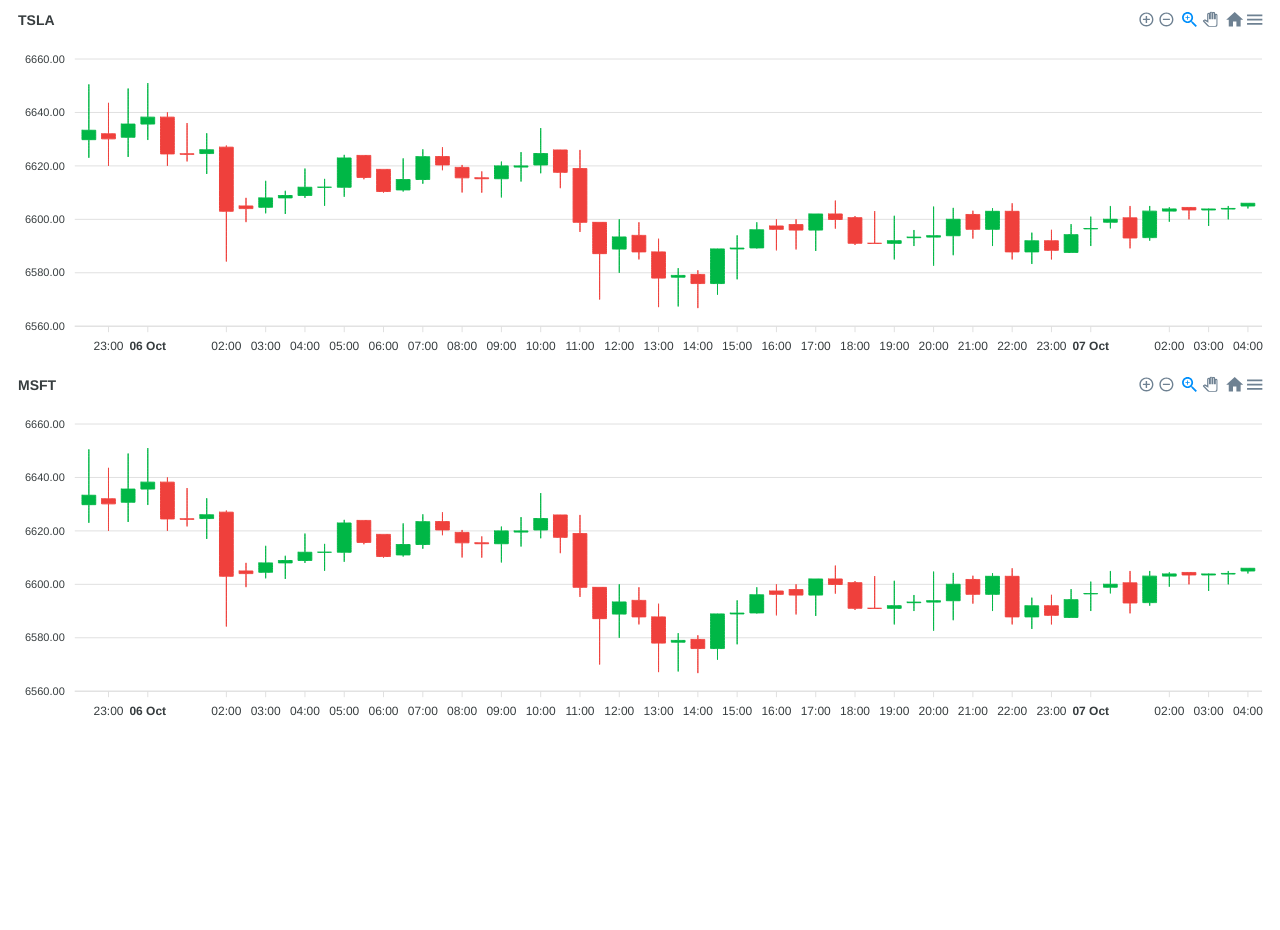
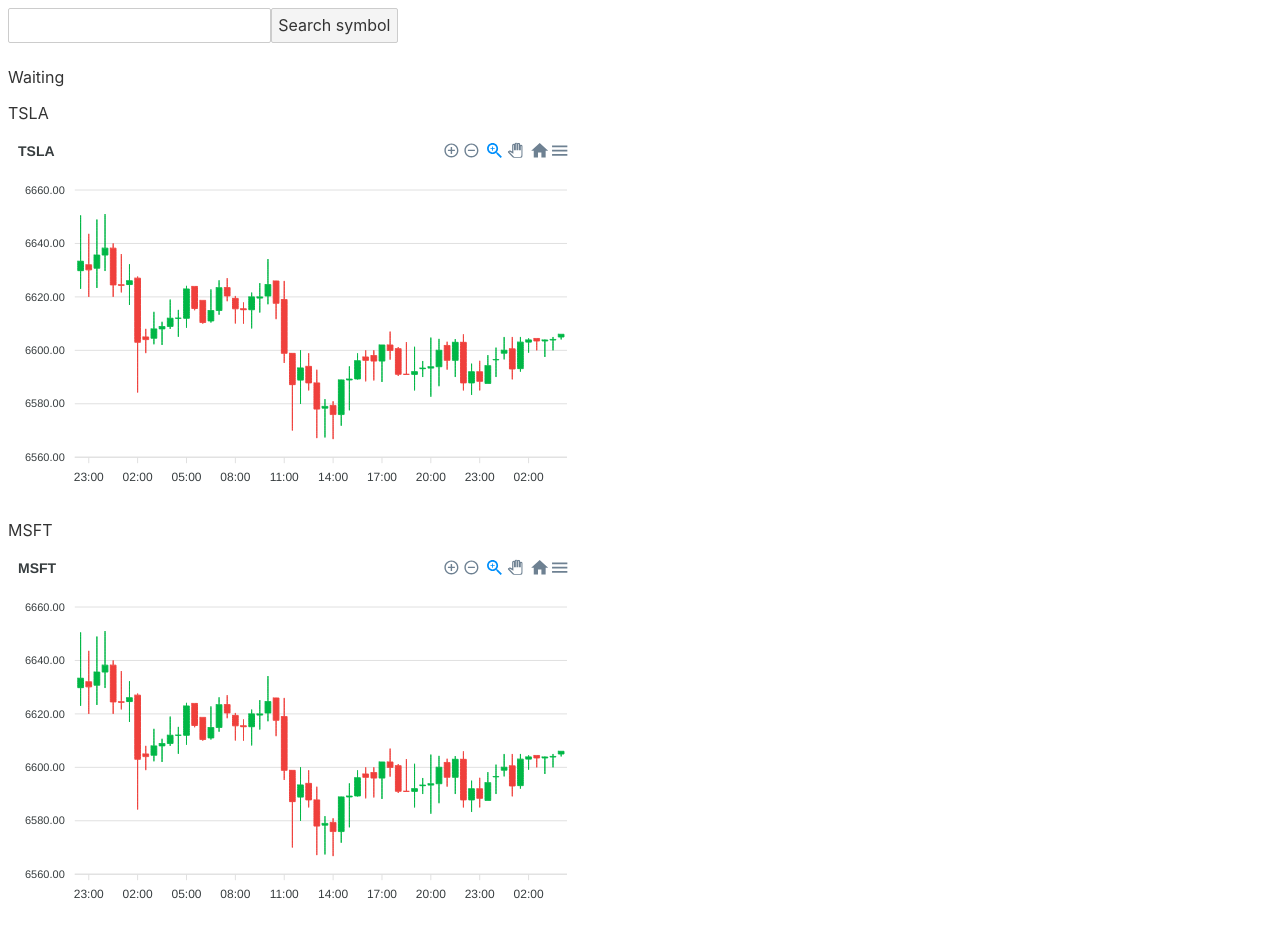
Before and after one commit to ItsNewe/StocksDog, a Svelte app: page / in a window 1280 px wide. Before the commit the page ends 800 px from the top, so only its background shows below. Built offline with nearby package versions, Linux system fonts and the light colour scheme.

Commit message:
dynamic chart creation

```diff
--- a/src/App.svelte
+++ b/src/App.svelte
@@ -1,18 +1,26 @@
 <script>
 	import Chart from './Chart.svelte';
 	//import StocksData from './StocksData.svelte';
+	import SearchBox from "./SearchBox.svelte";
 	import { stocksList } from './stores.js';
+
 	let stocksWatchList= new Array();
 
 	stocksList.subscribe(v => { stocksWatchList=v});
 
 	stocksList.set(["TSLA", "MSFT"]);
 
+	function handleCreateChartMessage(event){
+		console.log(`ev ${event.detail}`);
+		stocksList.update(data=> [...data, event.detail]);
+	}
+
 </script>
 
 <main>
-
+	<SearchBox on:createChart={handleCreateChartMessage}></SearchBox>
 	{#each stocksWatchList as stock, idx}
+	<p>{stock}</p>
 		<Chart chartId={idx} stockName={stock}/>
 	{/each}
 </main>
--- a/src/Chart.svelte
+++ b/src/Chart.svelte
@@ -280,7 +280,8 @@
 
 <style>
 	div {
-		width: 100%;
+		display: flex;
+		width: 45%;
 	}
 </style>
 
--- /dev/null
+++ b/src/SearchBox.svelte
@@ -0,0 +1,58 @@
+<script>
+
+	import { createEventDispatcher } from "svelte";
+
+	const dispatcher = createEventDispatcher();
+	let searchBoxText;
+
+	//Set promise as an unresovled promise until the form is submitter
+	//What the fuck??
+	let deferreds = [];
+	let promise = new Promise(function(resolve, reject){
+    	deferreds.push({resolve: resolve, reject: reject});
+	});
+
+	async function getStockData(){
+
+		if(searchBoxText!=undefined){
+			let r = await fetch(`https://api.twelvedata.com/stocks?symbol=${searchBoxText}`)
+			.then(r=> {
+				if(r.ok){
+					r.json().then(data => {
+						if(data["data"]){
+							dispatcher("createChart", data["data"][0]["symbol"]);
+						}
+					 })
+				}
+			});
+		}
+			//.then( r => {return r.json()} )
+			//.catch(r => {throw new Error(r.text())});
+		}
+
+	function stockFormSubmit(){
+		promise = getStockData();
+	}
+</script>
+
+<style>
+	@tailwind base;
+	form {
+		display: flex;
+	}
+</style>
+
+<main>
+	<form class="searchBox" on:submit|preventDefault={stockFormSubmit}>
+		<input bind:value={searchBoxText} />
+		<button type="submit">Search symbol</button>
+	</form>
+
+	{#await promise}
+		<p>Waiting</p>
+	{:then r}
+		<p>{r}</p>
+	{:catch err}
+		<p>Ouch: {err}</p>
+	{/await}
+</main>
--- a/src/stores.js
+++ b/src/stores.js
@@ -1,3 +1,3 @@
 import { readable, writable } from "svelte/store";
 
-export const stocksList= new writable([]);
+export const stocksList= new writable(new Array());
```
